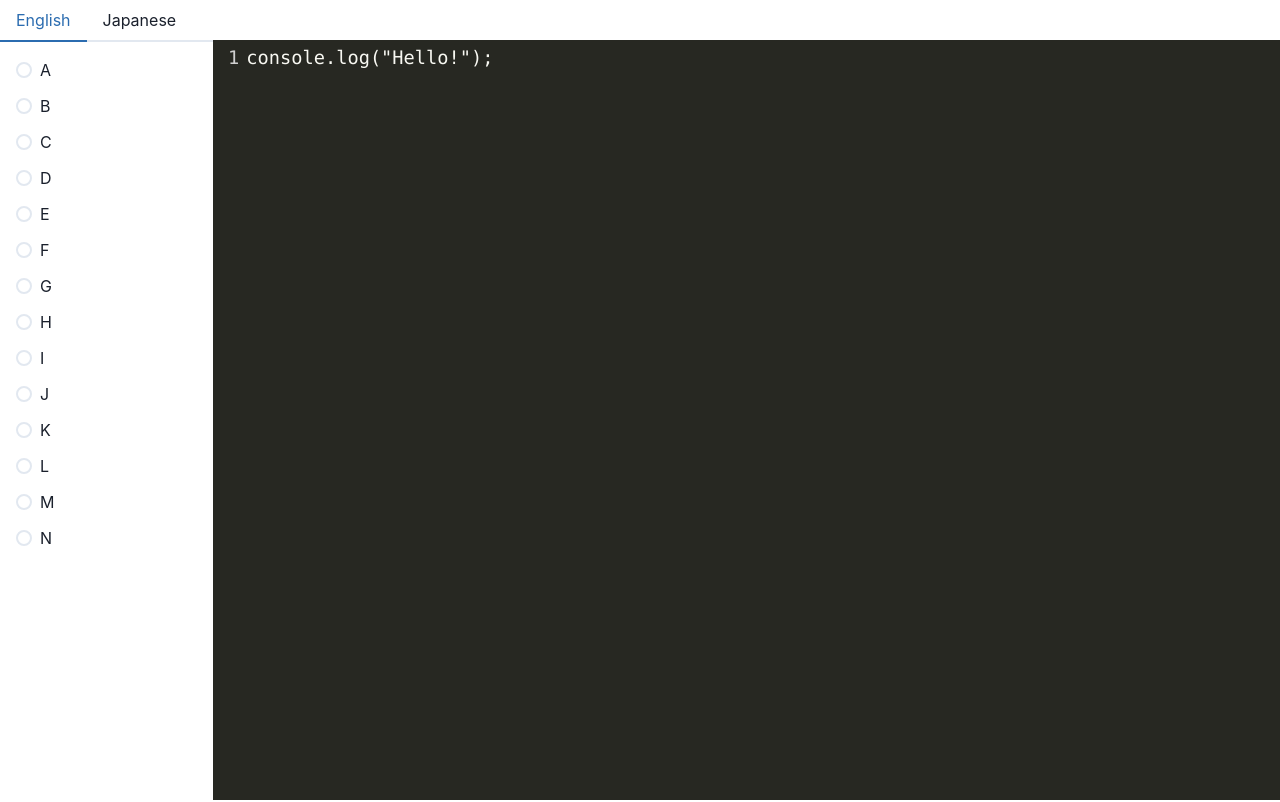
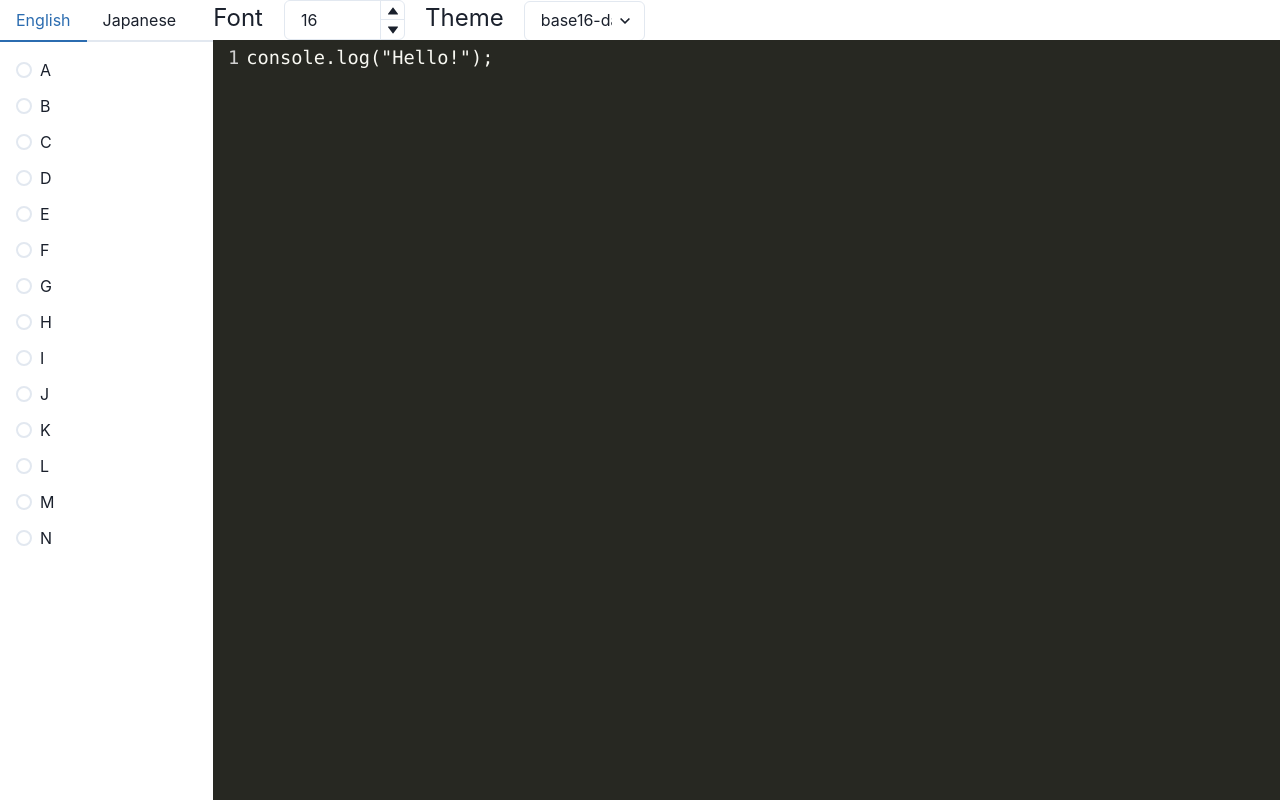
Before and after one commit to ichi-h/programming_font_combination, a React (Create React App) app: page / in a window 1280 px wide. Built offline with nearby package versions, Linux system fonts and the light colour scheme.

Commit message:
add widgets

```diff
--- a/src/components/Editor.tsx
+++ b/src/components/Editor.tsx
@@ -31,7 +31,7 @@ function Editor() {
         </GridItem>
 
         <GridItem className="right" colSpan={5}>
-          <Settings />
+          <Settings options={options} setOptions={setOptions} />
           <CodeMirror
             value={value}
             options={options}
--- a/src/components/Editor/Settings.tsx
+++ b/src/components/Editor/Settings.tsx
@@ -1,6 +1,54 @@
-function Settings() {
+import { Grid, GridItem } from "@chakra-ui/react";
+import { Select } from "@chakra-ui/react"
+import {
+  NumberInput,
+  NumberInputField,
+  NumberInputStepper,
+  NumberIncrementStepper,
+  NumberDecrementStepper,
+} from "@chakra-ui/react"
+
+interface SettingsProps {
+  options: object,
+  setOptions: React.Dispatch<React.SetStateAction<{
+    mode: string;
+    theme: string;
+    lineNumbers: boolean;
+  }>>
+}
+
+function Settings(props: SettingsProps) {
   return (
-    <div className="settings"></div>
+    <div className="settings">
+      <Grid
+        h="100"
+        templateRows="repeat(1, 1fr)"
+        templateColumns="repeat(15, 1fr)"
+        gap={5}
+      >
+        <GridItem colSpan={1}>
+          <p>Font Size</p>
+        </GridItem>
+        <GridItem colSpan={2}>
+          <NumberInput defaultValue={16} min={1}>
+            <NumberInputField />
+            <NumberInputStepper>
+              <NumberIncrementStepper />
+              <NumberDecrementStepper />
+            </NumberInputStepper>
+          </NumberInput>
+        </GridItem>
+
+        <GridItem colSpan={1}>
+          <p>Theme</p>
+        </GridItem>
+        <GridItem colSpan={2}>
+          <Select className="selector theme" placeholder="base16-dark">
+            <option value="option1">base16-light</option>
+          </Select>
+        </GridItem>
+      </Grid>
+    </div>
   );
 }
 
```
